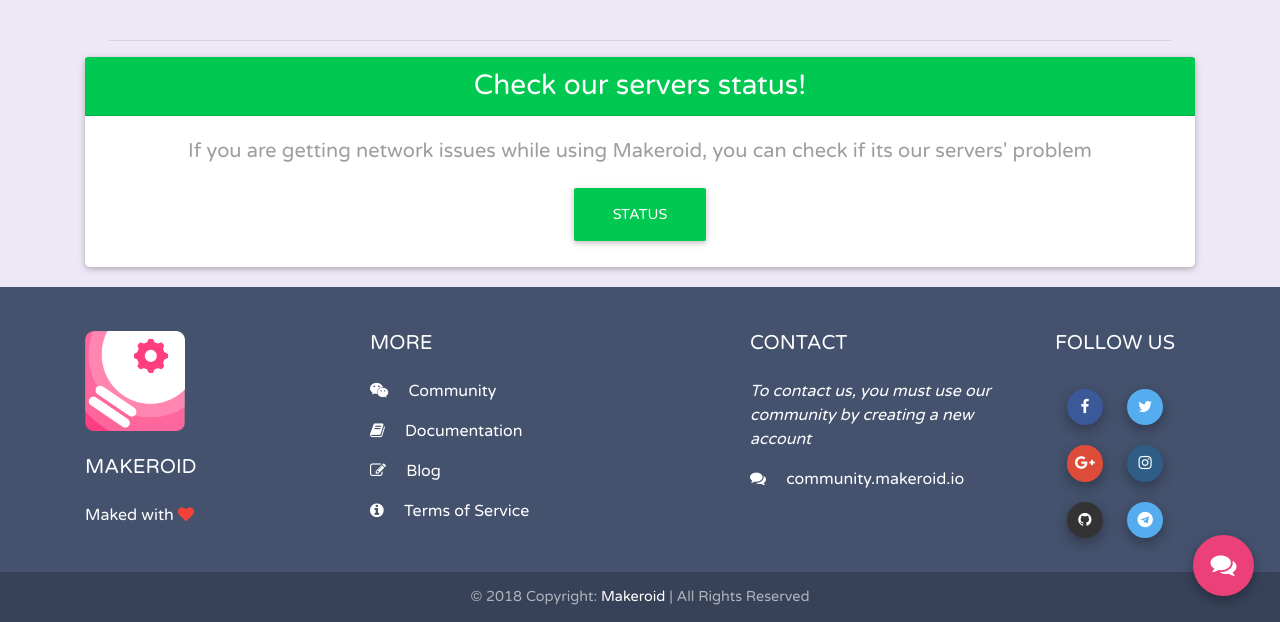
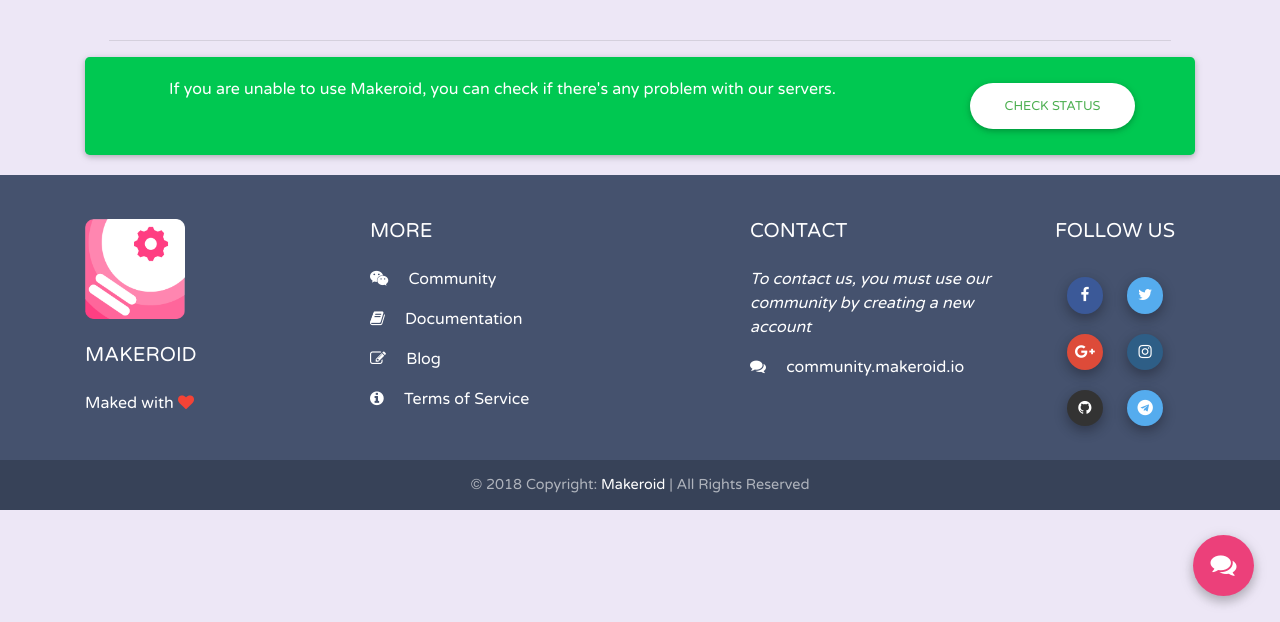
Before and after one commit to Kodular/kodular.github.io, a Jekyll site: the page built from index.html, in a window 1280 px wide and 900 px high, scrolled down 3458 px, cut to the strip 278-900 px from the top of the window. Built offline with Jekyll 4.4.1, drawn with Linux system fonts in a browser that asks for light colours; nearby versions of some CDN libraries.

Commit message:
Update Status card

```diff
--- a/index.html
+++ b/index.html
@@ -220,11 +220,18 @@
 <!-- Status Section -->
 <section class="section text-center" id="status">
   <div class="container">
-    <div class="card hoverable">
-      <h3 class="card-header success-color white-text">Check our servers status!</h3>
+    <div class="card success-color text-center z-depth-2">
       <div class="card-body">
-        <p class="lead grey-text">If you are getting network issues while using Makeroid, you can check if its our servers' problem</p>
-        <a class="btn btn-lg btn-success text-uppercase" href="https://status.makeroid.io" target="_blank">Status</a>
+        <div class="row">
+          <div class="col-md-9">
+            <p class="mb-0 white-text">If you are unable to use Makeroid, you can check if there's any problem with our servers.</p>
+          </div>
+          <div class="col-md-3">
+            <a href="//status.makeroid.io" class="btn btn-rounded btn-white">
+              <span class="green-text">Check Status</span>
+            </a>
+          </div>
+        </div>
       </div>
     </div>
   </div>
```
